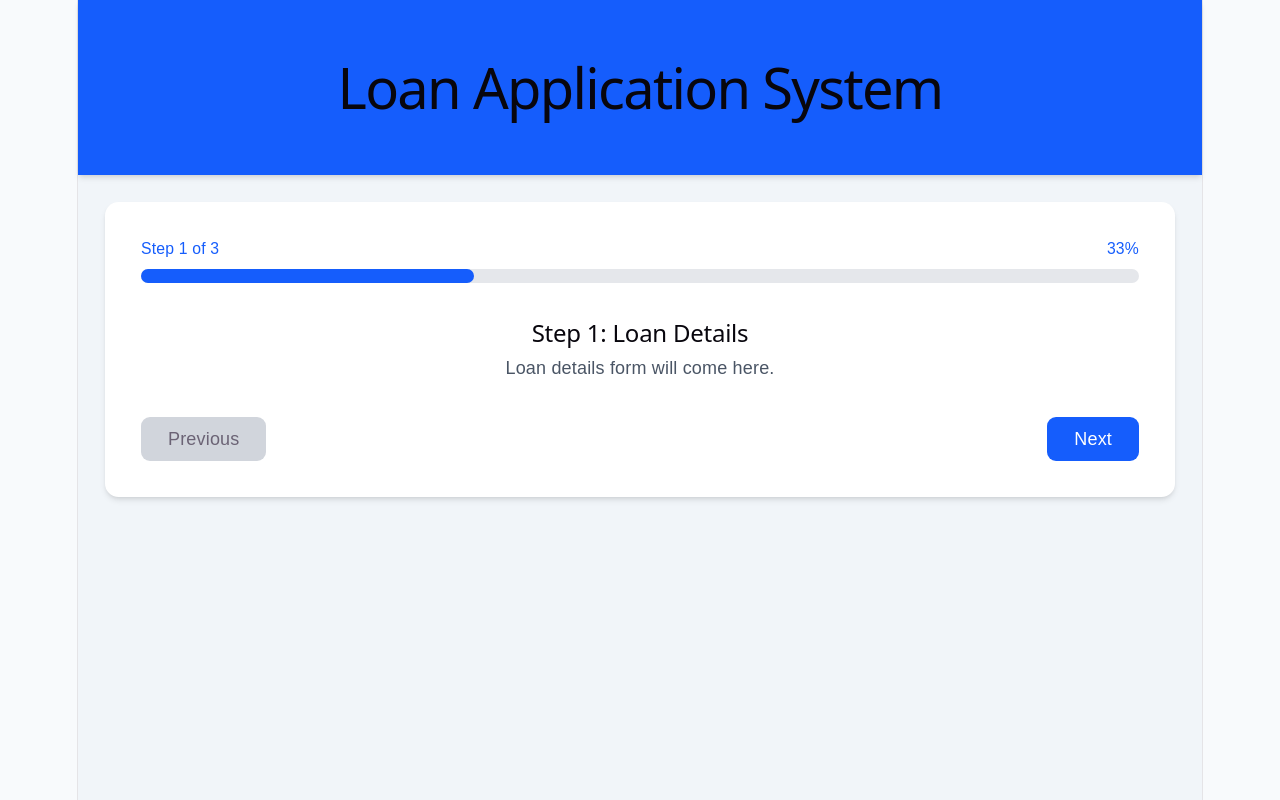
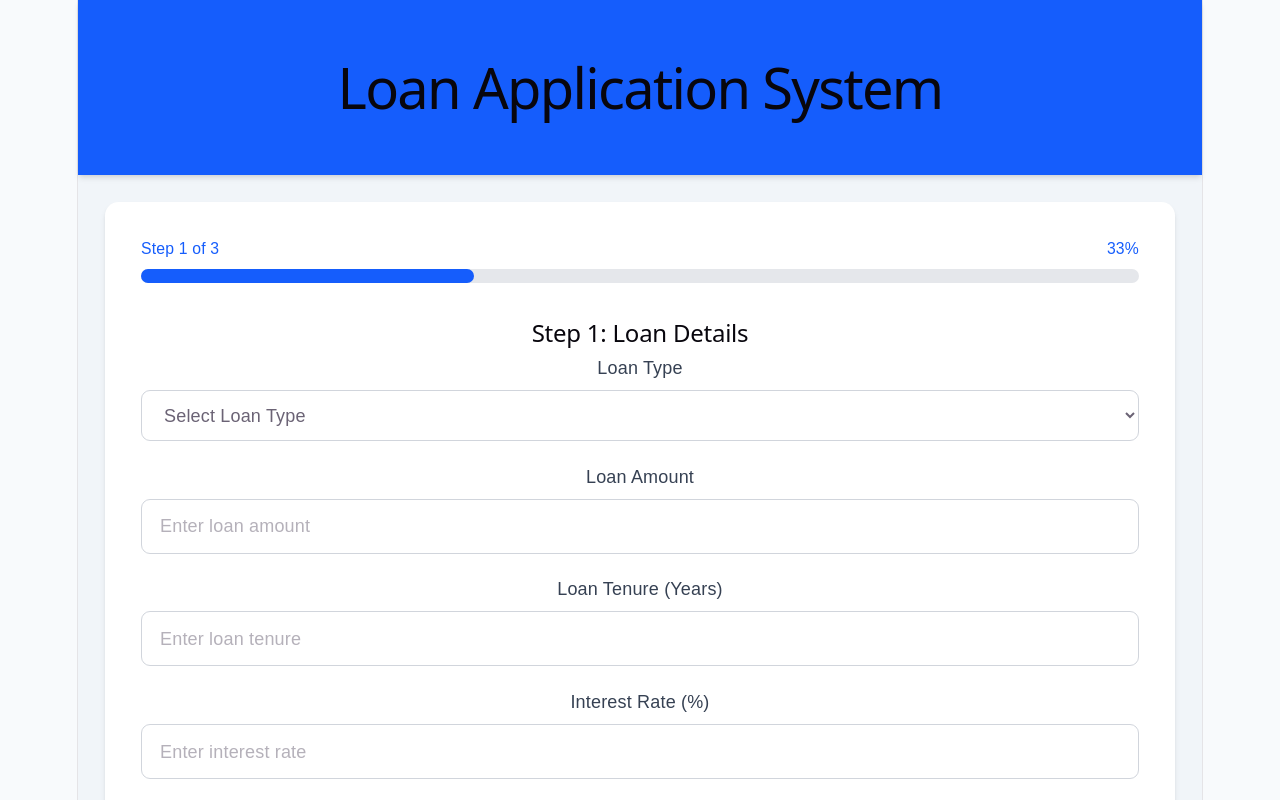
Before and after one commit to Supreeth-AL/loan-application-system, a React (Vite) app: page /loan-form in a window 1280 px wide. Shown: the top 800 px of the page. Built offline with nearby package versions, Linux system fonts and the light colour scheme.

Commit message:
Build loan details form with React Hook Form and Zod validation

```diff
--- /dev/null
+++ b/src/Components/common/FormInput.jsx
@@ -0,0 +1,35 @@
+function FormInput({
+  label,
+  type,
+  placeholder,
+  register,
+  name,
+  error,
+}) {
+  return (
+    <div className="mb-5">
+      <label className="block mb-2 font-medium text-gray-700">
+        {label}
+      </label>
+
+      <input
+        type={type}
+        placeholder={placeholder}
+        {...register(name)}
+        className={`w-full border rounded-lg px-4 py-3 outline-none ${
+          error
+            ? "border-red-500"
+            : "border-gray-300"
+        }`}
+      />
+
+      {error && (
+        <p className="text-red-500 text-sm mt-1">
+          {error.message}
+        </p>
+      )}
+    </div>
+  );
+}
+
+export default FormInput;
--- a/src/Components/steps/LoanDetailsStep.jsx
+++ b/src/Components/steps/LoanDetailsStep.jsx
@@ -1,13 +1,125 @@
+import { useForm } from "react-hook-form";
+
+import { zodResolver } from "@hookform/resolvers/zod";
+
+import FormInput from "../common/FormInput";
+
+import { loanDetailsSchema } from "../../schemas/loanDetailsSchema";
+
+import { useLoanForm } from "../../context/LoanFormContext";
+
 function LoanDetailsStep() {
+  const { formData, updateFormData } =
+    useLoanForm();
+
+  const {
+    register,
+    handleSubmit,
+    formState: { errors },
+  } = useForm({
+    resolver: zodResolver(
+      loanDetailsSchema
+    ),
+
+    defaultValues: {
+      loanType: formData.loanType || "",
+      loanAmount: formData.loanAmount || "",
+      loanTenure: formData.loanTenure || "",
+      interestRate:
+        formData.interestRate || "",
+    },
+  });
+
+  const onSubmit = (data) => {
+    console.log(data);
+
+    updateFormData(data);
+
+    alert("Loan Details Saved");
+  };
+
   return (
     <div>
-      <h2 className="text-2xl font-bold text-blue-600 mb-4">
+      <h2 className="text-2xl font-bold text-blue-600 mb-6">
         Step 1: Loan Details
       </h2>
 
-      <p className="text-gray-600">
-        Loan details form will come here.
-      </p>
+      <form
+        onSubmit={handleSubmit(onSubmit)}
+      >
+        <div className="mb-5">
+          <label className="block mb-2 font-medium text-gray-700">
+            Loan Type
+          </label>
+
+          <select
+            {...register("loanType")}
+            className={`w-full border rounded-lg px-4 py-3 outline-none ${
+              errors.loanType
+                ? "border-red-500"
+                : "border-gray-300"
+            }`}
+          >
+            <option value="">
+              Select Loan Type
+            </option>
+
+            <option value="home">
+              Home Loan
+            </option>
+
+            <option value="car">
+              Car Loan
+            </option>
+
+            <option value="personal">
+              Personal Loan
+            </option>
+          </select>
+
+          {errors.loanType && (
+            <p className="text-red-500 text-sm mt-1">
+              {
+                errors.loanType.message
+              }
+            </p>
+          )}
+        </div>
+
+        <FormInput
+          label="Loan Amount"
+          type="number"
+          placeholder="Enter loan amount"
+          register={register}
+          name="loanAmount"
+          error={errors.loanAmount}
+        />
+
+        <FormInput
+          label="Loan Tenure (Years)"
+          type="number"
+          placeholder="Enter loan tenure"
+          register={register}
+          name="loanTenure"
+          error={errors.loanTenure}
+        />
+
+        <FormInput
+          label="Interest Rate (%)"
+          type="number"
+          placeholder="Enter interest rate"
+          register={register}
+          name="interestRate"
+          error={errors.interestRate}
+        />
+
+        <button
+          type="submit"
+          className="bg-green-600 text-white px-6 py-3 rounded-lg hover:bg-green-700"
+        >
+          Save Loan Details
+        </button>
+      </form>
     </div>
   );
 }
--- a/src/context/LoanFormContext.jsx
+++ b/src/context/LoanFormContext.jsx
@@ -1,13 +1,24 @@
-import { createContext, useContext, useState } from "react";
+import {
+  createContext,
+  useContext,
+  useState,
+} from "react";
 
 const LoanFormContext = createContext();
 
-export function LoanFormProvider({ children }) {
-    const [currentStep, setCurrentStep] = useState(1);
+export function LoanFormProvider({
+  children,
+}) {
+  const [currentStep, setCurrentStep] =
+    useState(1);
 
-    const [formData, setFormDate] = useState({
+  const [formData, setFormData] =
+    useState({
       loanType: "",
       loanAmount: "",
+      loanTenure: "",
+      interestRate: "",
+
       fullName: "",
       email: "",
       phone: "",
@@ -18,9 +29,9 @@ export function LoanFormProvider({ children }) {
       ...prev,
       ...newData,
     }));
-    }
+  };
 
-    return(
+  return (
     <LoanFormContext.Provider
       value={{
         currentStep,
--- /dev/null
+++ b/src/schemas/loanDetailsSchema.js
@@ -0,0 +1,19 @@
+import { z } from "zod";
+
+export const loanDetailsSchema = z.object({
+  loanType: z
+    .string()
+    .min(1, "Please select loan type"),
+
+  loanAmount: z
+    .string()
+    .min(1, "Loan amount is required"),
+
+  loanTenure: z
+    .string()
+    .min(1, "Loan tenure is required"),
+
+  interestRate: z
+    .string()
+    .min(1, "Interest rate is required"),
+});
```
Lines whose indentation alone changed are shown as unchanged.
